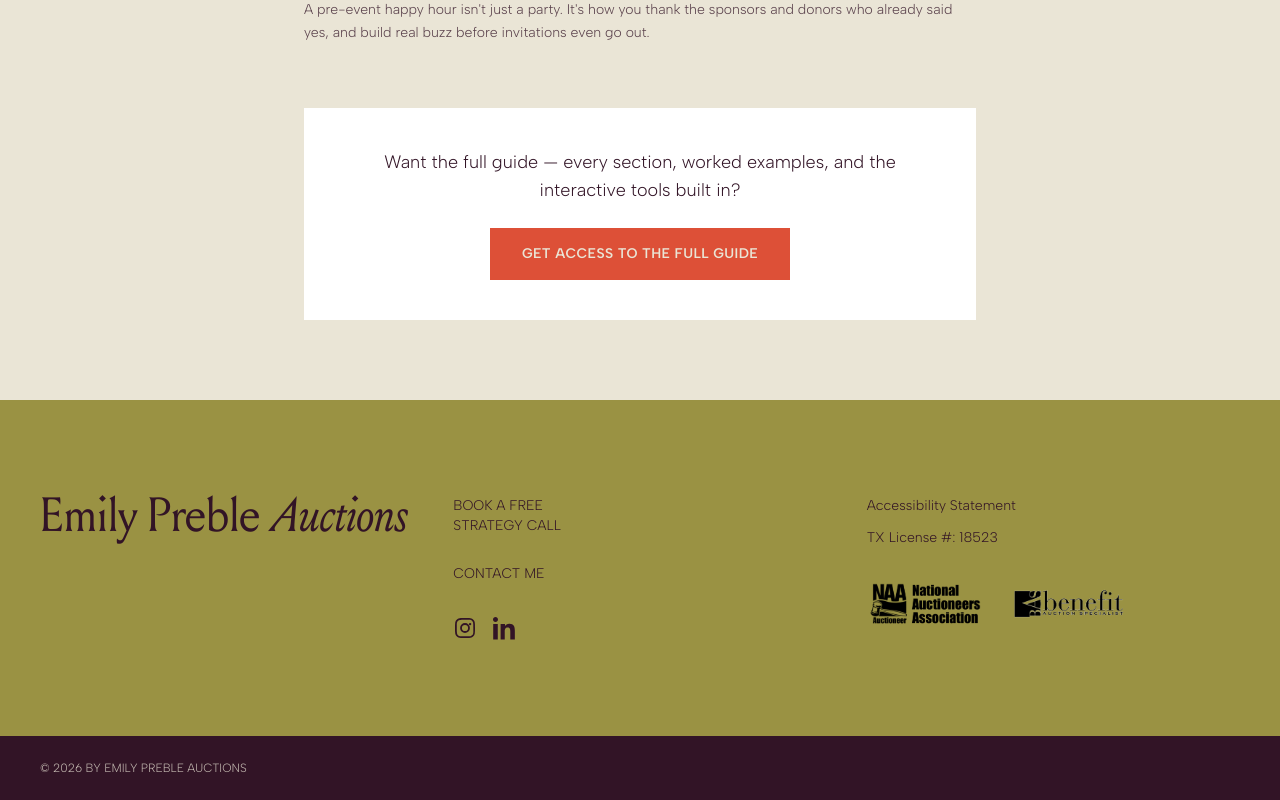
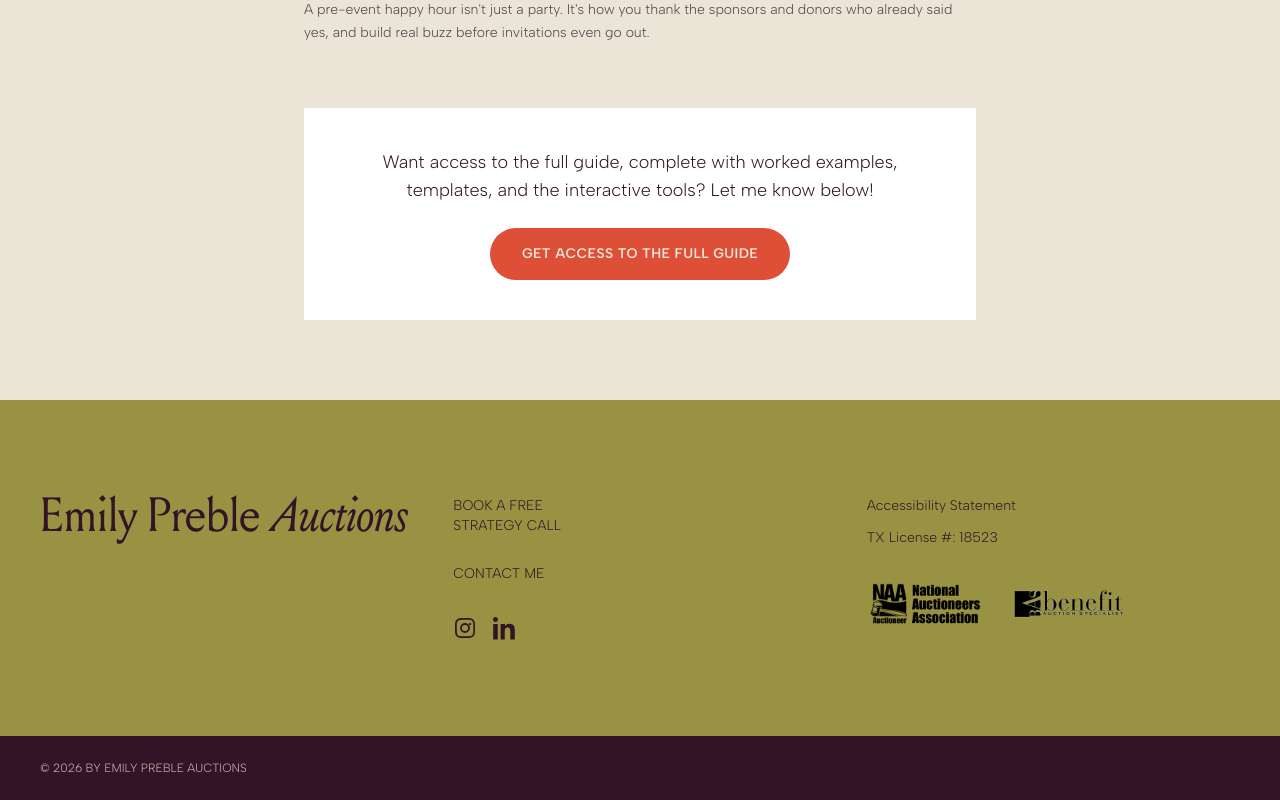
Before and after one commit to emilyhpreble/EPA-Website, a Next.js app: page /resources/build-the-team in a window 1280 px wide. Shown: the part 1227-2027 px from the top of the page. Built offline with nearby package versions, Linux system fonts and the light colour scheme.

Commit message:
Update guide preview CTA copy and match button corners to site style
New CTA wording per Emily. Rounded the "Get Access" button to rounded-full,
matching the pill shape already used for primary CTAs elsewhere on the site.

```diff
--- a/app/resources/[slug]/page.tsx
+++ b/app/resources/[slug]/page.tsx
@@ -81,11 +81,12 @@ export default async function GuidePreview({
 
           <div className="mt-16 bg-white p-10 text-center">
             <p className="text-lg text-plum">
-              Want the full guide — every section, worked examples, and the interactive tools built in?
+              Want access to the full guide, complete with worked examples, templates, and the interactive
+              tools? Let me know below!
             </p>
             <Link
               href={`/resources/unlock?next=/resources/${guide.slug}.html`}
-              className="mt-6 inline-block bg-coral px-8 py-4 text-sm font-semibold uppercase tracking-wide text-cream hover:bg-plum"
+              className="mt-6 inline-block rounded-full bg-coral px-8 py-4 text-sm font-semibold uppercase tracking-wide text-cream hover:bg-plum"
             >
               {guide.cta === "Open the Tool" ? "Get Access to the Tool" : "Get Access to the Full Guide"}
             </Link>
```
